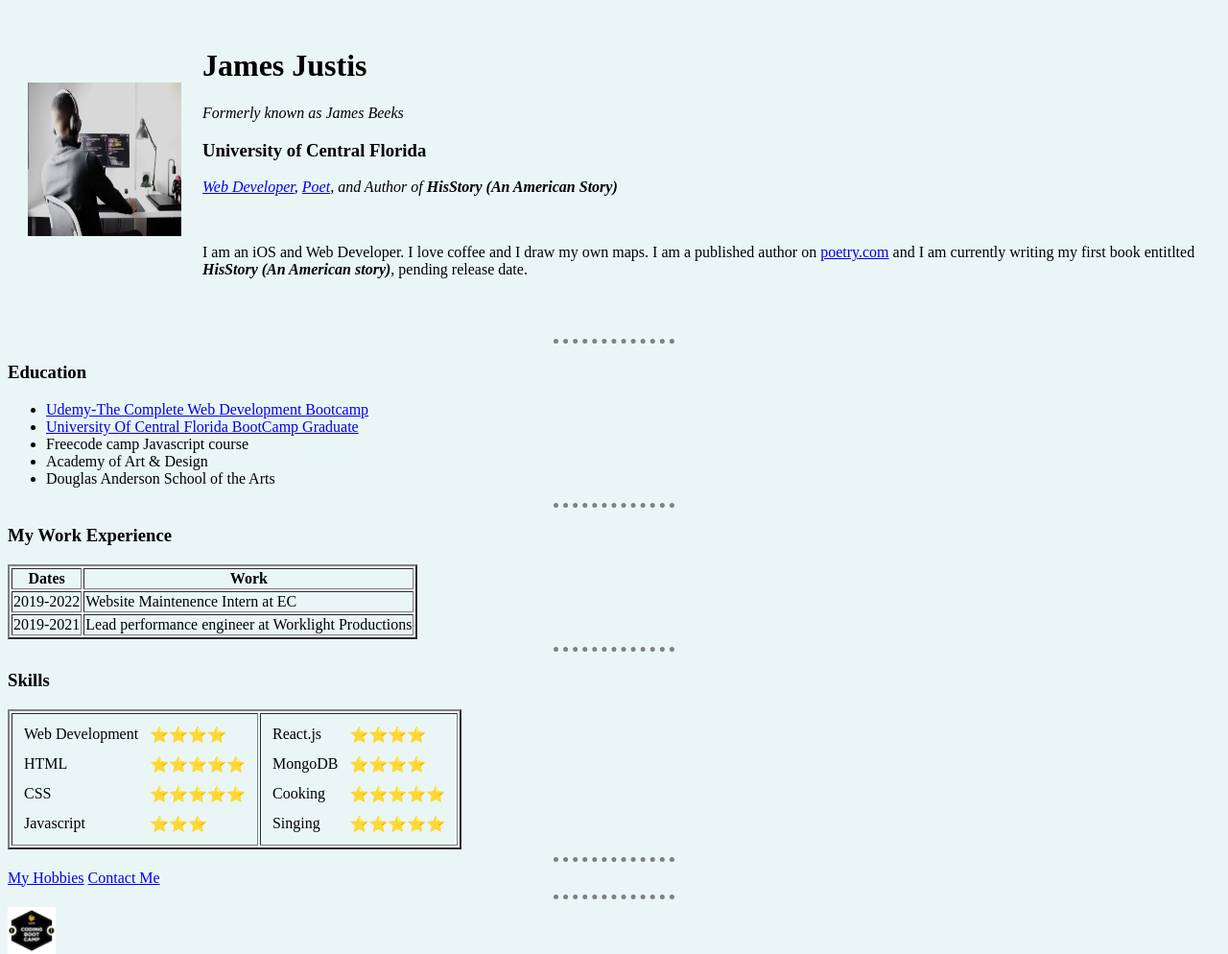
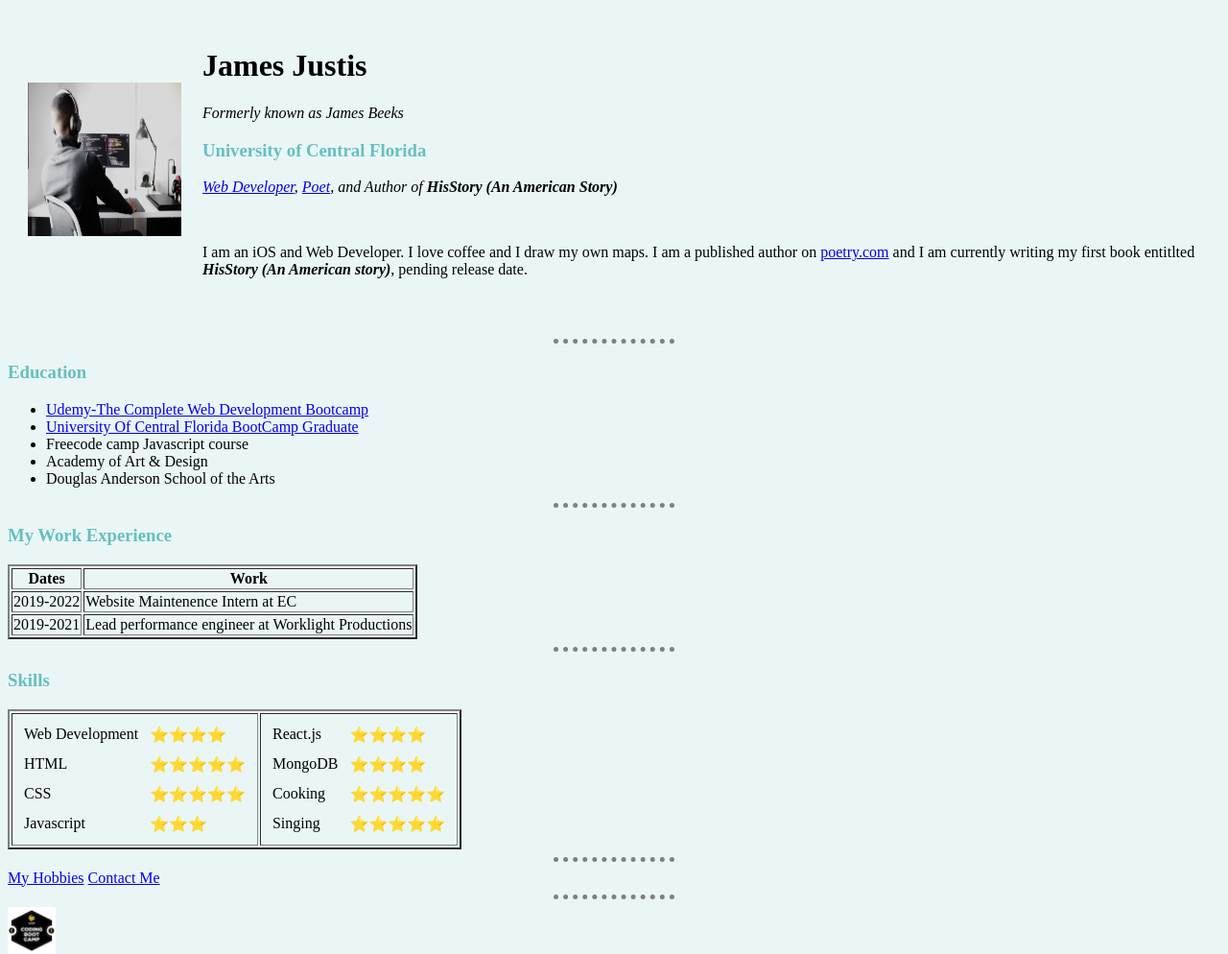
Before and after one commit to JDBgit9/James-Justis, a PHP site: page / in a window 1280 px wide. Shown: the top 994 px of the page at 96% size. Run offline with PHP 8.4, Linux system fonts and the light colour scheme.

Commit message:
changes h3 in style file

```diff
--- a/HTML-personal site/styles.css
+++ b/HTML-personal site/styles.css
@@ -9,3 +9,6 @@ hr {
     border-width: 5px;
     width: 10%;
 }
+h3 {
+    color: #66bfbf;
+}
```
